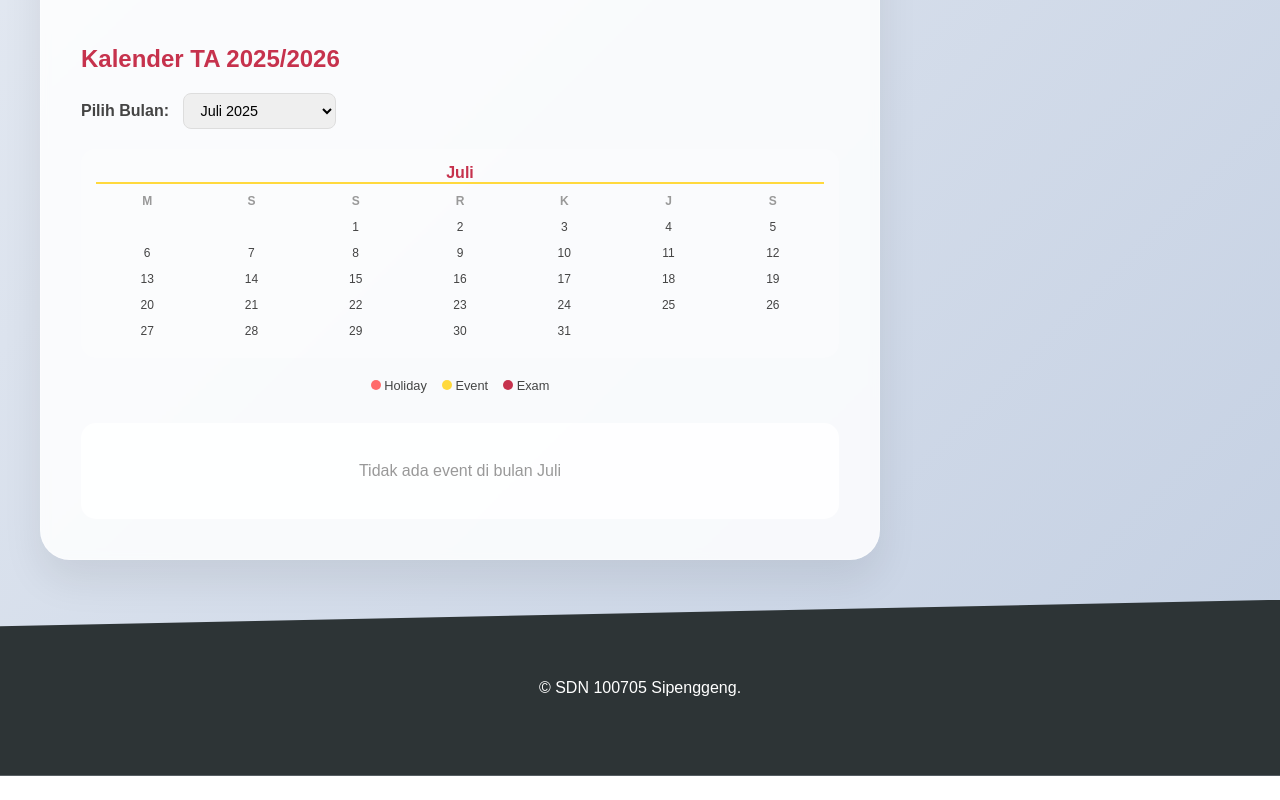
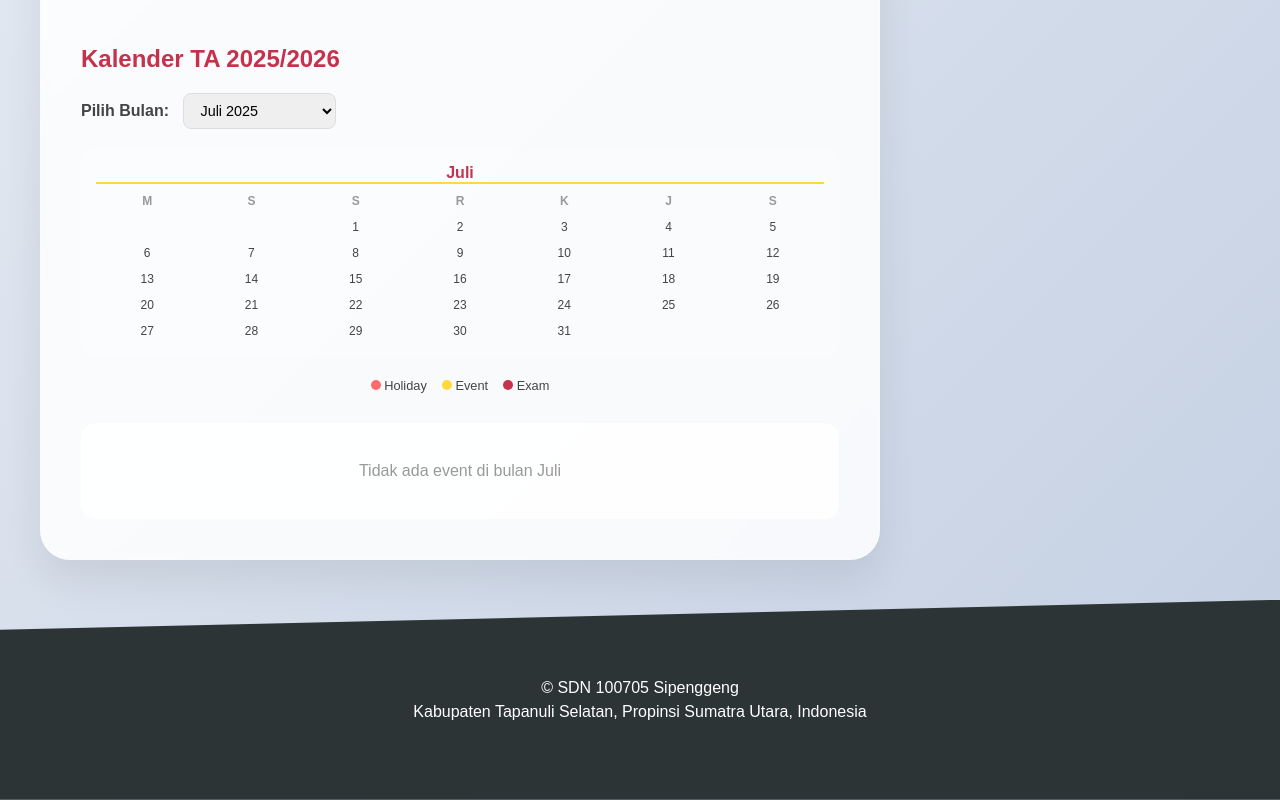
Before and after one commit to alisofnas/100705, a plain HTML site: page index.html in a window 1280 px wide. Shown: the part 1364-2164 px from the top of the page. Before the commit the page ends 2140 px from the top, so only its background shows below. Drawn offline with Linux system fonts and the light colour scheme.

Commit message:
Update index.html

```diff
--- a/index.html
+++ b/index.html
@@ -312,7 +312,7 @@
     <button id="backToTop" onclick="window.scrollTo({top:0, behavior:'smooth'})">↑</button>
 
     <footer style="background: #2D3436; color: white; padding: 60px 20px; text-align: center; clip-path: polygon(0 15%, 100% 0, 100% 100%, 0 100%);">
-        <p>&copy; SDN 100705 Sipenggeng. </p>
+        <p>&copy; SDN 100705 Sipenggeng <br>Kabupaten Tapanuli Selatan, Propinsi Sumatra Utara, Indonesia</p>
     </footer>
 
     <script>
```
